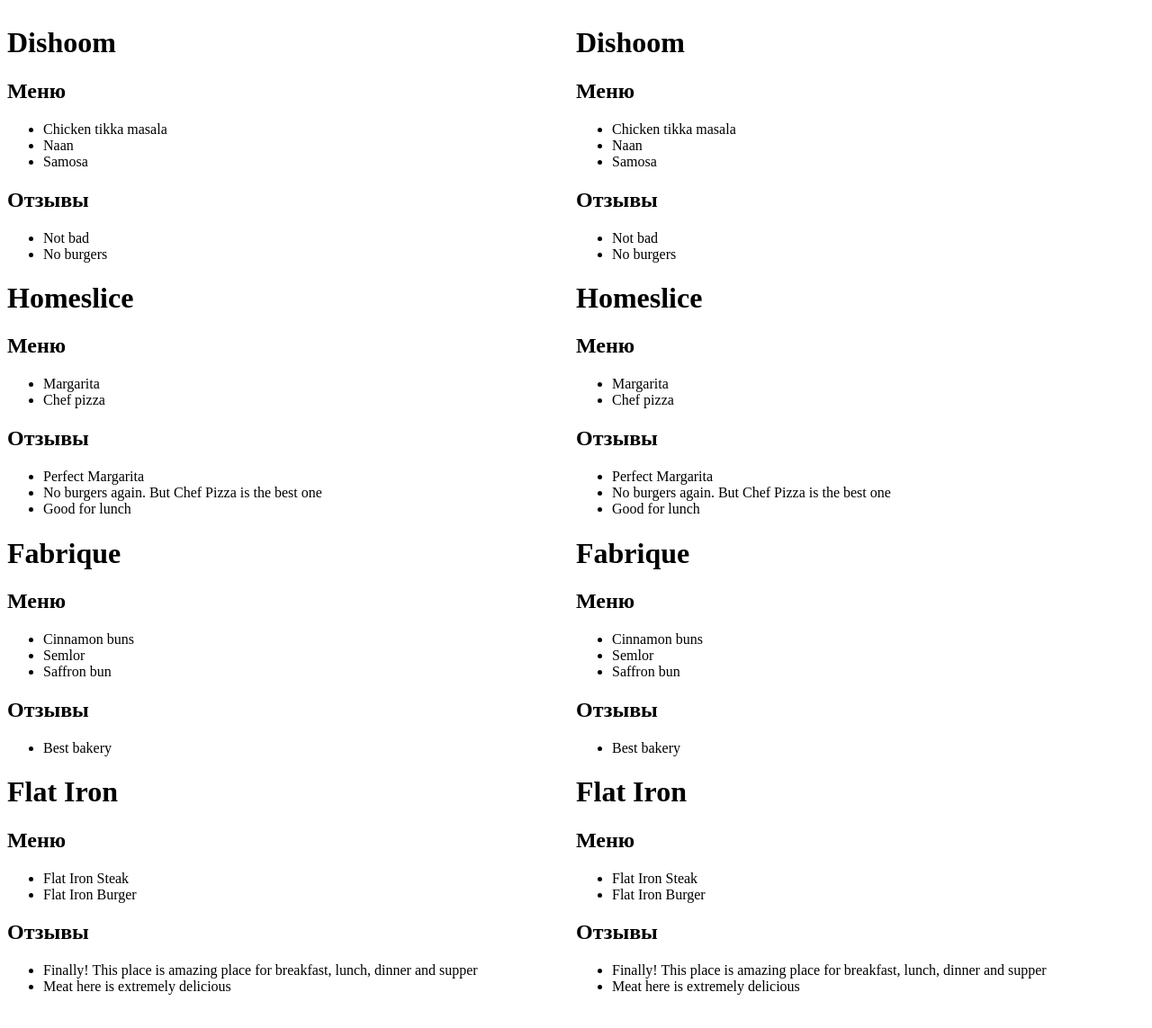
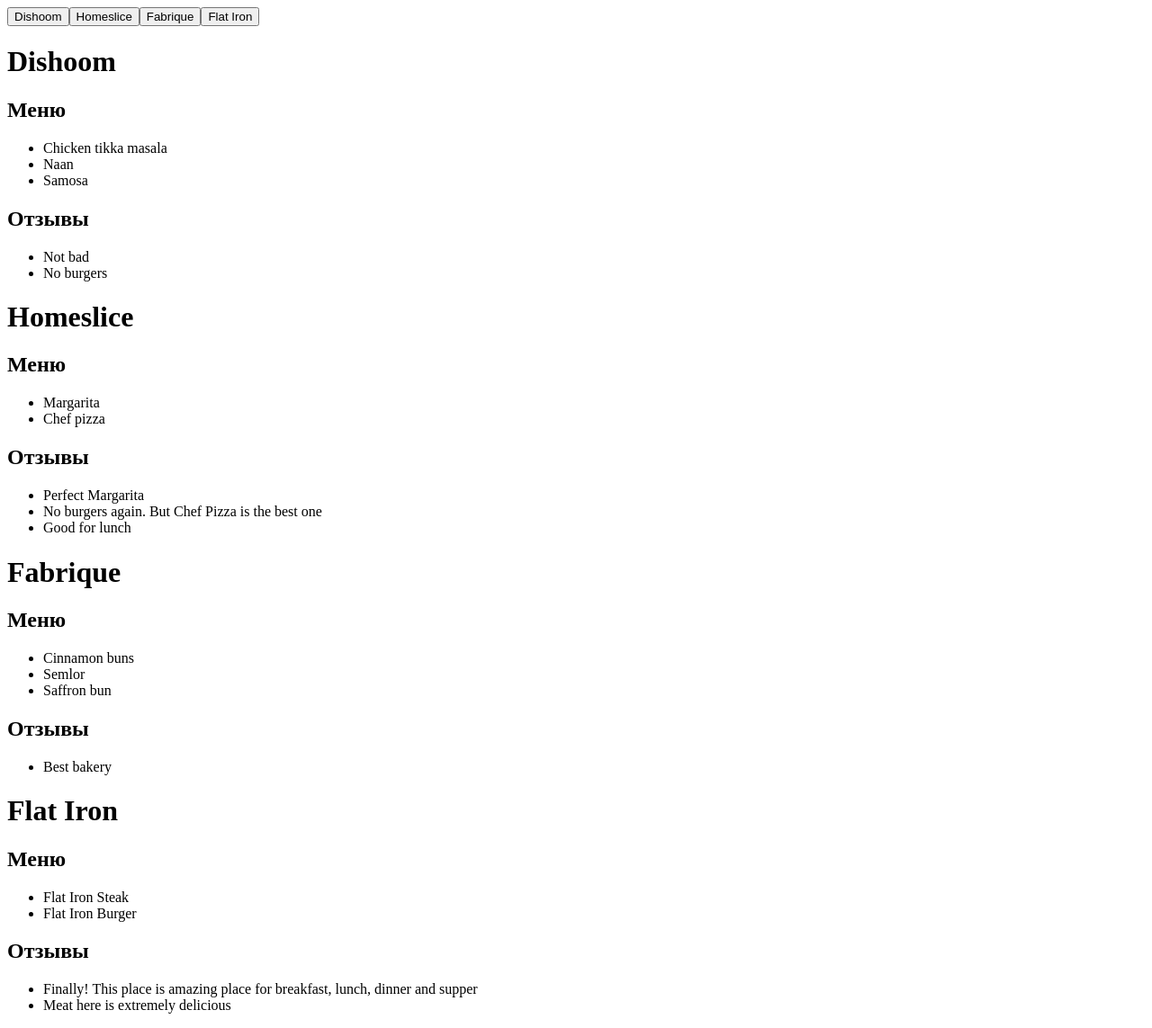
Before and after one commit to KONOHA-GANGSTA/react_app, a React (Vite) app: page / in a window 1280 px wide. Shown: the whole page at 90% size. Built offline with nearby package versions, Linux system fonts and the light colour scheme.

Commit message:
HW2 done

```diff
--- a/index.html
+++ b/index.html
@@ -4,17 +4,10 @@
     <meta charset="UTF-8" />
     <link rel="icon" type="image/svg+xml" href="/vite.svg" />
     <meta name="viewport" content="width=device-width, initial-scale=1.0" />
-    <style>
-      body {
-        display: grid;
-        grid-template-columns: 1fr 1fr;
-      }
-    </style>
     <title>Market</title>
   </head>
   <body>
     <div id="root"></div>
-    <div id="nojsx"></div>
     <script type="module" src="/src/main.jsx"></script>
   </body>
 </html>
--- /dev/null
+++ b/src/App.jsx
@@ -0,0 +1,12 @@
+import { RestaurantsList } from "./components/RestaurantsList/component";
+import { RestaurantsTabList } from "./components/RestaurantsTabList/component";
+import { restaurants } from "./constants/mock";
+
+export const App = () => {
+  return (
+    <>
+      <RestaurantsTabList restaurants={restaurants} />
+      <RestaurantsList restaurants={restaurants} />
+    </>
+  );
+};
--- /dev/null
+++ b/src/components/Restaurant/component.jsx
@@ -0,0 +1,19 @@
+export const Restaurant = ({ restaurant }) => {
+  return (
+    <div>
+      <h1>{restaurant.name}</h1>
+      <h2>Меню</h2>
+      <ul>
+        {restaurant.menu.map((item) => (
+          <li>{item.name}</li>
+        ))}
+      </ul>
+      <h2>Отзывы</h2>
+      <ul>
+        {restaurant.reviews.map((item) => (
+          <li>{item.text}</li>
+        ))}
+      </ul>
+    </div>
+  );
+};
--- /dev/null
+++ b/src/components/RestaurantTab/component.jsx
@@ -0,0 +1,3 @@
+export const RestaurantTab = ({ name }) => {
+  return <button>{name}</button>;
+};
--- /dev/null
+++ b/src/components/RestaurantsList/component.jsx
@@ -0,0 +1,11 @@
+import { Restaurant } from "../Restaurant/component";
+
+export const RestaurantsList = ({ restaurants }) => {
+  return (
+    <div>
+      {restaurants.map((restaurant) => (
+        <Restaurant restaurant={restaurant} />
+      ))}
+    </div>
+  );
+};
--- /dev/null
+++ b/src/components/RestaurantsTabList/component.jsx
@@ -0,0 +1,11 @@
+import { RestaurantTab } from "../RestaurantTab/component";
+
+export const RestaurantsTabList = ({ restaurants }) => {
+  return (
+    <div>
+      {restaurants.map((restaurant) => (
+        <RestaurantTab name={restaurant.name} />
+      ))}
+    </div>
+  );
+};
--- a/src/main.jsx
+++ b/src/main.jsx
@@ -1,164 +1,7 @@
 import React from "react";
 import ReactDOM from "react-dom/client";
-import { restaurants } from "./constants/mock";
+import { App } from "./App";
 
 const root = ReactDOM.createRoot(document.getElementById("root"));
 
-root.render(
-  <>
-    <div>
-      <h1>{restaurants[0].name}</h1>
-      <h2>Меню</h2>
-      <ul>
-        <li>{restaurants[0].menu[0].name}</li>
-        <li>{restaurants[0].menu[1].name}</li>
-        <li>{restaurants[0].menu[2].name}</li>
-      </ul>
-      <h2>Отзывы</h2>
-      <ul>
-        <li>{restaurants[0].reviews[0].text}</li>
-        <li>{restaurants[0].reviews[1].text}</li>
-      </ul>
-    </div>
-    <div>
-      <h1>{restaurants[1].name}</h1>
-      <h2>Меню</h2>
-      <ul>
-        <li>{restaurants[1].menu[0].name}</li>
-        <li>{restaurants[1].menu[1].name}</li>
-      </ul>
-      <h2>Отзывы</h2>
-      <ul>
-        <li>{restaurants[1].reviews[0].text}</li>
-        <li>{restaurants[1].reviews[1].text}</li>
-        <li>{restaurants[1].reviews[2].text}</li>
-      </ul>
-    </div>
-    <div>
-      <h1>{restaurants[2].name}</h1>
-      <h2>Меню</h2>
-      <ul>
-        <li>{restaurants[2].menu[0].name}</li>
-        <li>{restaurants[2].menu[1].name}</li>
-        <li>{restaurants[2].menu[2].name}</li>
-      </ul>
-      <h2>Отзывы</h2>
-      <ul>
-        <li>{restaurants[2].reviews[0].text}</li>
-      </ul>
-    </div>
-    <div>
-      <h1>{restaurants[3].name}</h1>
-      <h2>Меню</h2>
-      <ul>
-        <li>{restaurants[3].menu[0].name}</li>
-        <li>{restaurants[3].menu[1].name}</li>
-      </ul>
-      <h2>Отзывы</h2>
-      <ul>
-        <li>{restaurants[3].reviews[0].text}</li>
-        <li>{restaurants[3].reviews[1].text}</li>
-      </ul>
-    </div>
-  </>
-);
-
-const root2 = ReactDOM.createRoot(document.getElementById("nojsx"));
-
-root2.render([
-  React.createElement("div", {
-    children: [
-      React.createElement("h1", { children: restaurants[0].name }),
-      React.createElement("h2", { children: "Меню" }),
-      React.createElement("ul", {
-        children: [
-          React.createElement("li", { children: restaurants[0].menu[0].name }),
-          React.createElement("li", { children: restaurants[0].menu[1].name }),
-          React.createElement("li", { children: restaurants[0].menu[2].name }),
-        ],
-      }),
-      React.createElement("h2", { children: "Отзывы" }),
-      React.createElement("ul", {
-        children: [
-          React.createElement("li", {
-            children: restaurants[0].reviews[0].text,
-          }),
-          React.createElement("li", {
-            children: restaurants[0].reviews[1].text,
-          }),
-        ],
-      }),
-    ],
-  }),
-
-  React.createElement("div", {
-    children: [
-      React.createElement("h1", { children: restaurants[1].name }),
-      React.createElement("h2", { children: "Меню" }),
-      React.createElement("ul", {
-        children: [
-          React.createElement("li", { children: restaurants[1].menu[0].name }),
-          React.createElement("li", { children: restaurants[1].menu[1].name }),
-        ],
-      }),
-      React.createElement("h2", { children: "Отзывы" }),
-      React.createElement("ul", {
-        children: [
-          React.createElement("li", {
-            children: restaurants[1].reviews[0].text,
-          }),
-          React.createElement("li", {
-            children: restaurants[1].reviews[1].text,
-          }),
-          React.createElement("li", {
-            children: restaurants[1].reviews[2].text,
-          }),
-        ],
-      }),
-    ],
-  }),
-  React.createElement("div", {
-    children: [
-      React.createElement("h1", { children: restaurants[2].name }),
-      React.createElement("h2", { children: "Меню" }),
-      React.createElement("ul", {
-        children: [
-          React.createElement("li", { children: restaurants[2].menu[0].name }),
-          React.createElement("li", { children: restaurants[2].menu[1].name }),
-          React.createElement("li", { children: restaurants[2].menu[2].name }),
-        ],
-      }),
-      React.createElement("h2", { children: "Отзывы" }),
-      React.createElement("ul", {
-        children: [
-          React.createElement("li", {
-            children: restaurants[2].reviews[0].text,
-          }),
-        ],
-      }),
-    ],
-  }),
-  React.createElement("div", {
-    children: [
-      React.createElement("h1", { children: restaurants[3].name }),
-      React.createElement("h2", { children: "Меню" }),
-      React.createElement("ul", {
-        children: [
-          React.createElement("li", { children: restaurants[3].menu[0].name }),
-          React.createElement("li", { children: restaurants[3].menu[1].name }),
-        ],
-      }),
-      React.createElement("h2", { children: "Отзывы" }),
-      React.createElement("ul", {
-        children: [
-          React.createElement("li", {
-            children: restaurants[3].reviews[0].text,
-          }),
-          React.createElement("li", {
-            children: restaurants[3].reviews[1].text,
-          }),
-        ],
-      }),
-    ],
-  }),
-]);
+root.render(<App />);
```
